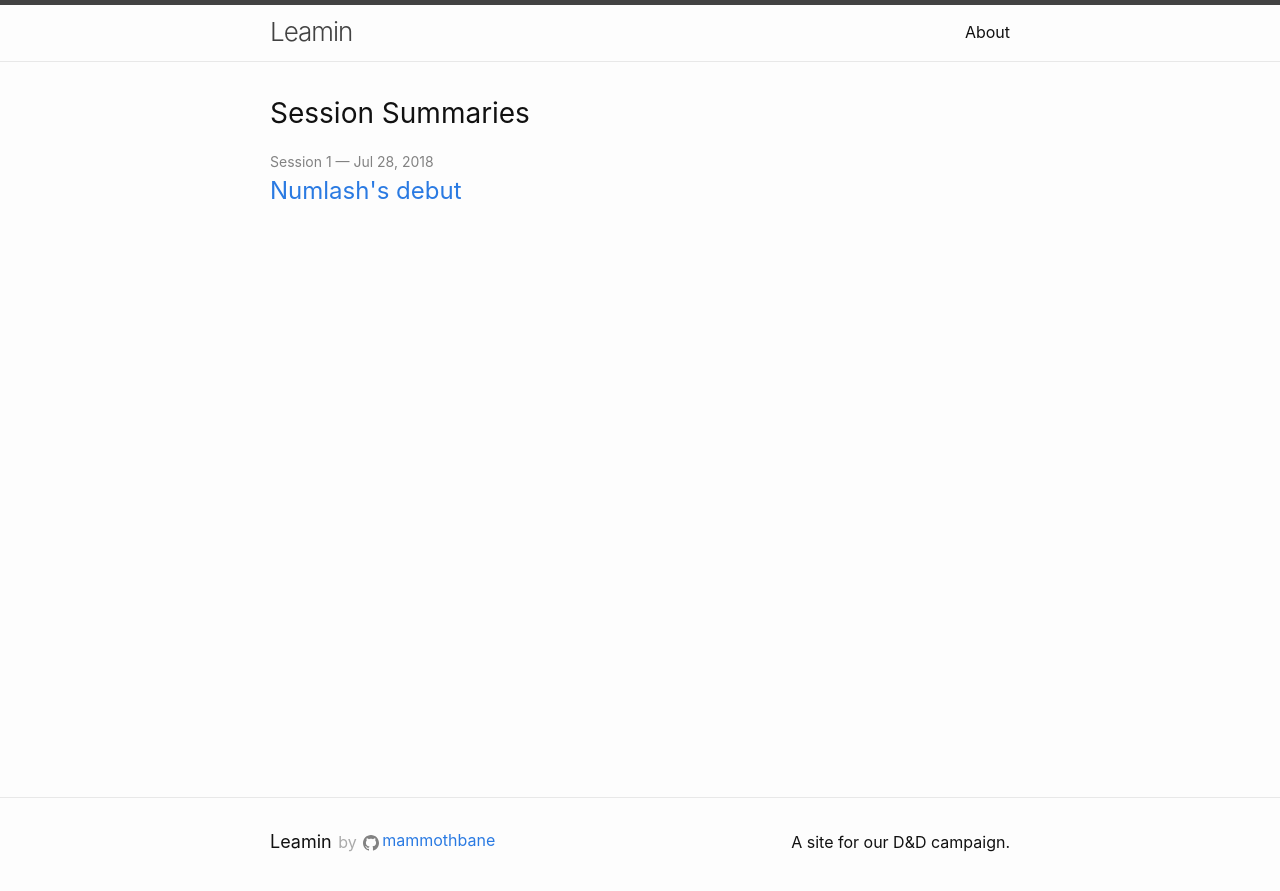
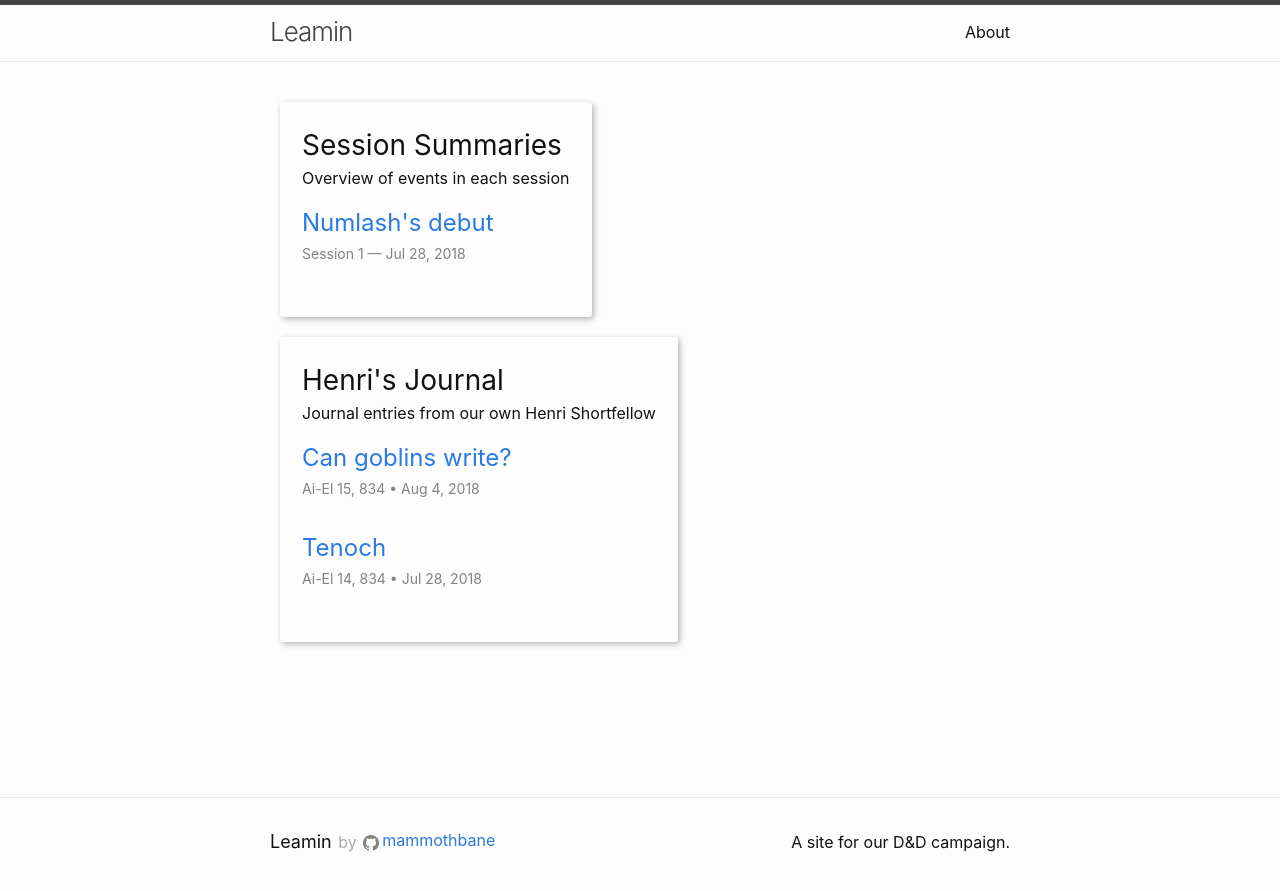
Before and after one commit to mammothbane/leamin, a Jekyll site: the page built from index.md, in a window 1280 px wide. Shown: the top 891 px of the page. Built offline with Jekyll 4.4.1, drawn with Linux system fonts in a browser that asks for light colours.

Commit message:
add henri's journal content so far

```diff
--- a/_layouts/home.html
+++ b/_layouts/home.html
@@ -11,20 +11,46 @@ layout: default
 
     {{ content }}
 
+    <div style="display: flex; flex-direction: row; flex-wrap: wrap">
         {%- if site.categories.summary.size > 0 -%}
+        <div class="post-list-container">
             <h2 class="post-list-heading">Session Summaries</h2>
+            <p class="post-list-description">Overview of events in each session</p>
             <ul class="post-list">
                 {%- for post in site.categories.summary -%}
                     {%- assign post_index = site.categories.summary.size | minus: forloop.index | plus: 1 %}
                     <li>
-                <span class="post-meta">Session {{ post_index }} — {{ post.date | date: date_format }}</span>
-                <h3>
+                        <h3 style="margin-bottom: 0">
                             <a class="post-link" href="{{ post.url | relative_url }}">
                                 {{ post.title | escape }}
                             </a>
                         </h3>
+
+                        <span class="post-meta">Session {{ post_index }} — {{ post.date | date: date_format }}</span>
                     </li>
                 {%- endfor -%}
             </ul>
+        </div>
+        {%- endif -%}
+
+        {%- if site.categories.henri.size > 0 -%}
+        <div class="post-list-container">
+            <h2 class="post-list-heading">Henri's Journal</h2>
+            <p class="post-list-description">Journal entries from our own Henri Shortfellow</p>
+            <ul class="post-list">
+                {%- for post in site.categories.henri -%}
+                    <li>
+                        <h3 style="margin-bottom: 0">
+                            <a class="post-link" href="{{ post.url | relative_url }}">
+                                {{ post.title | escape }}
+                            </a>
+                        </h3>
+
+                        <span class="post-meta">{{ post.iw_date }} • {{ post.date | date: date_format }}</span>
+                    </li>
+                {%- endfor -%}
+            </ul>
+        </div>
         {%- endif -%}
     </div>
+</div>
--- /dev/null
+++ b/_posts/henri/2018-07-28-tenoch.md
@@ -0,0 +1,21 @@
+---
+layout: post
+title:  Tenoch
+author: kfrar
+date:   2018-07-28 19:00:00 -0400
+iw_date: Ai-El 14, 834
+tags: dnd henri
+category: henri
+---
+
+#### 14th of Ai-El, 834
+
+Finally found a fellow who speaks Draconic and who doesn’t have silly things like “a respectable, full-time job” or “a family” to keep him busy all the time. And he’s looking for partners on a quest to go heal some kid’s family, so I get an excuse to travel with him and some easy money while I’m at it! Time to cross another language off my list.
+
+Kids these days. If you’re going to steal a potion from someone, it’s just common sense to have an excuse for why you stole it, right? Just forge a receipt, or inform the nice guards that you’ve never heard of that merchant in your life before and you totally got the potion from your recently deceased second cousin, or something like that. Ah well, his heart was in the right place. It’s all I can do to impart what Wisdom I can on the younger generations and hope they can do better next time.
+
+The nerve of these goblins, trying to mug us while only carrying around a pittance of gold, nearly unusable equipment, and a single one-sentence note written in Grivian. Honestly, I earned more and learned more as a scribe for those cagey Indil nobles. At least our captive might be able to lead us to Numlash’s camp; surely they’ll have some examples of written Goblin lying around there.
+
+See, this is what’s wrong with the educational system these days. It’s all well and good to teach your daughter everything you know about the noble craft of farming, but if you don’t diversify her education a bit just because “I’m an ignorant peasant, I barely know how to tie my boots myself” or “Necromancy is evil, we can’t just tell all of our impressionable children how to raise zombie armies” it’s only a matter of time until she accidentally turns her parents into undead abominations while trying to heal them of a fatal illness with some shady second-hand rituals. Remember folks, if you don’t teach your kids about Necromancy yourself, someone else will. So make sure your kids learn it in a responsible environment.
+
+Progress with learning Draconic has been… slow. Tenoch isn’t a very talkative fellow, so getting enough data to start translating the language has been tricky. Still, he’s muttered out some snippets here and there, and those conversation from back at Aldenburn are still fresh in my mind. I’m sure that with a bit of the old oracular elbow-grease I’ll have cracked his language in no time.
--- /dev/null
+++ b/_posts/henri/2018-08-03-goblin-text.md
@@ -0,0 +1,23 @@
+---
+layout: post
+title:  Can goblins write?
+author: kfrar
+date:   2018-08-03 21:00:00 -0400
+iw_date: Ai-El 15, 834
+tags: dnd henri
+category: henri
+---
+
+#### 15th of Ai-El, 834
+
+Ha! I command you to fall. Brilliant. Pity it would’ve sounded like gibberish to my companions, though I guess the whole bit with the pointing downwards and the goblin throwing themselves to their death would’ve gotten the point across.
+
+Sticking with Tenoch is having some side-benefits, it seems. I knew it took a lot more training and practice to get combat-effective with bending the forces of reality to your will than to just hitting people real hard, but I never would’ve guessed just how powerful an unarmed angry Lizardman could be! Ah, I’m learning all sorts of things on this little adventure.
+
+Seems I haven’t been giving the arcane magics a fair shake, going by the nonsense Barent just pulled off. Charming Numlash itself right after he watched an angry, screaming, bloodied Lizardman charge into his throne room? Now that’s some impressive spellcraft. Sadly, I’ll have to make do with my words alone in order to bend people to my will - unless, perhaps, I learn a bit more about these scrolls…
+
+Looks like we’ve hit the motherlode. Necromantic rituals, never-before-seen decay-cults, non-magical altars that still emit Necromantic and esoteric auras, and a collection of scrolls and genuine books to top it off! Honestly, this place has made me feel a bit self-conscious about the holes in my own education - my cosmopolitan-and-spellcraft background has left me woefully unprepared to investigate all of these religious icons and general arcana, even with the aid of my oracular mysteries. At least the books we picked up should help patch some of the gaps in my knowledge.
+
+Somehow, in this entire compound, we have failed to find a single scrap of Goblin writings. It even Goblins are not immune to the effects of Grivian imperialism. If I ever want to learn their tongue, I’m either going to need to find some encampments still untouched by the influences of these civilized nations, or… urgh… learn from a goblin themself. ...Perhaps  I might find some way to extract some information directly from their minds? Surely that would be easier than attempting to accept tutelage from one of the daft greenskins.
+
+We’ve learned a fair amount about this zombie cult since we got here - they need shipments of bodies for something, that bastard Mayes is seducing ignorant children to the dark side with false promises of forbidden knowledge, the god Gibbet is involved with them somehow, and Lizardfolk make for far better muscle than Goblins. And we also have handwriting samples from both Numlash and Mayes, which fills me with excitement. Oh, the orders we could falsify… Ah, but I’m getting ahead of myself. We still lack leads on where this mysterious cult houses all of its forbidden lore and probably leaders, which leaves us in a bit of a pickle. Perhaps we can try interrogating Aida further, or maybe return to Numlash’s camp and attempt to track whoever set that alarm? Well, these are questions for later. For now, it is time to rest.
--- a/_scss/minima/_layout.scss
+++ b/_scss/minima/_layout.scss
@@ -186,6 +186,7 @@
 
 .post-list-heading {
   @include relative-font-size(1.75);
+  margin-bottom: 0;
 }
 
 .post-list {
@@ -197,7 +198,15 @@
   }
 }
 
+.post-list-container {
+  padding: 22px;
+  margin: 10px;
+  box-shadow: 2px 2px 6px rgba(1, 1, 1, 0.3);
+  border-radius: 3px;
+}
+
 .post-meta {
+  margin-top: 0;
   font-size: $small-font-size;
   color: $grey-color;
 }
```
Lines whose indentation alone changed are shown as unchanged.
